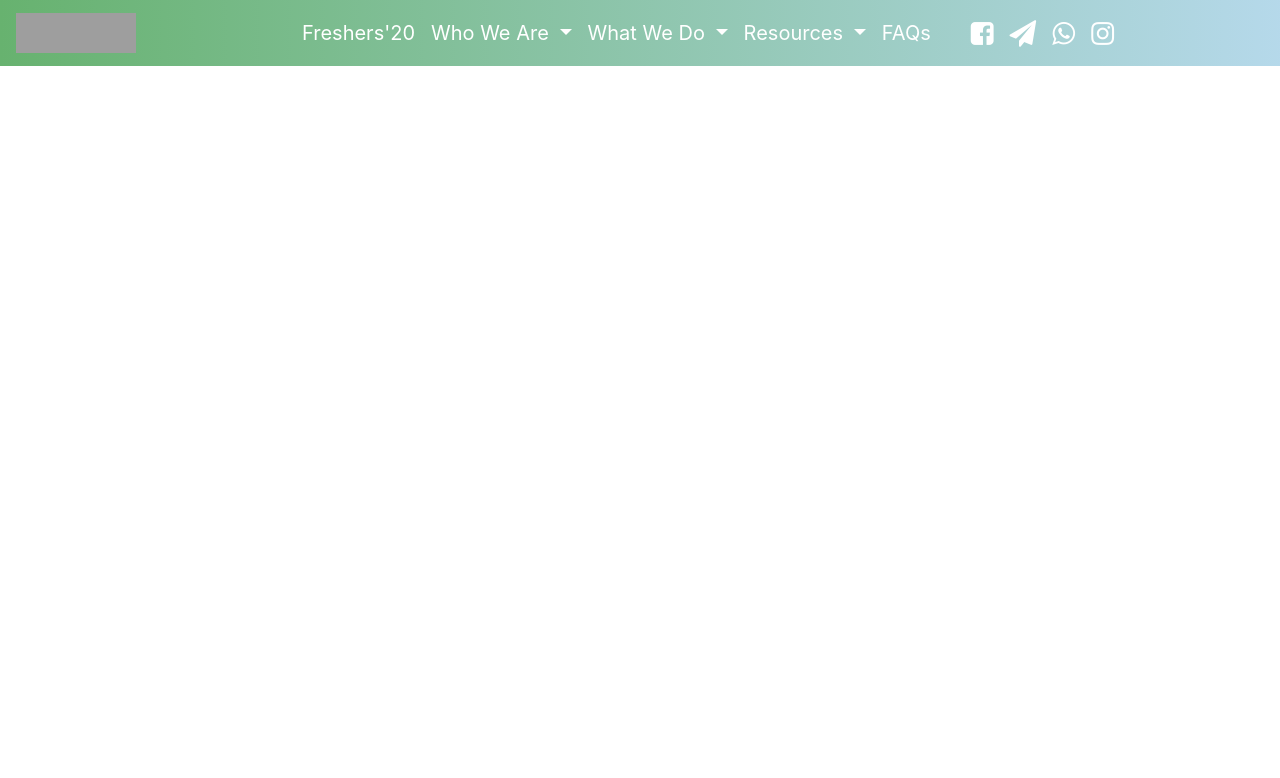
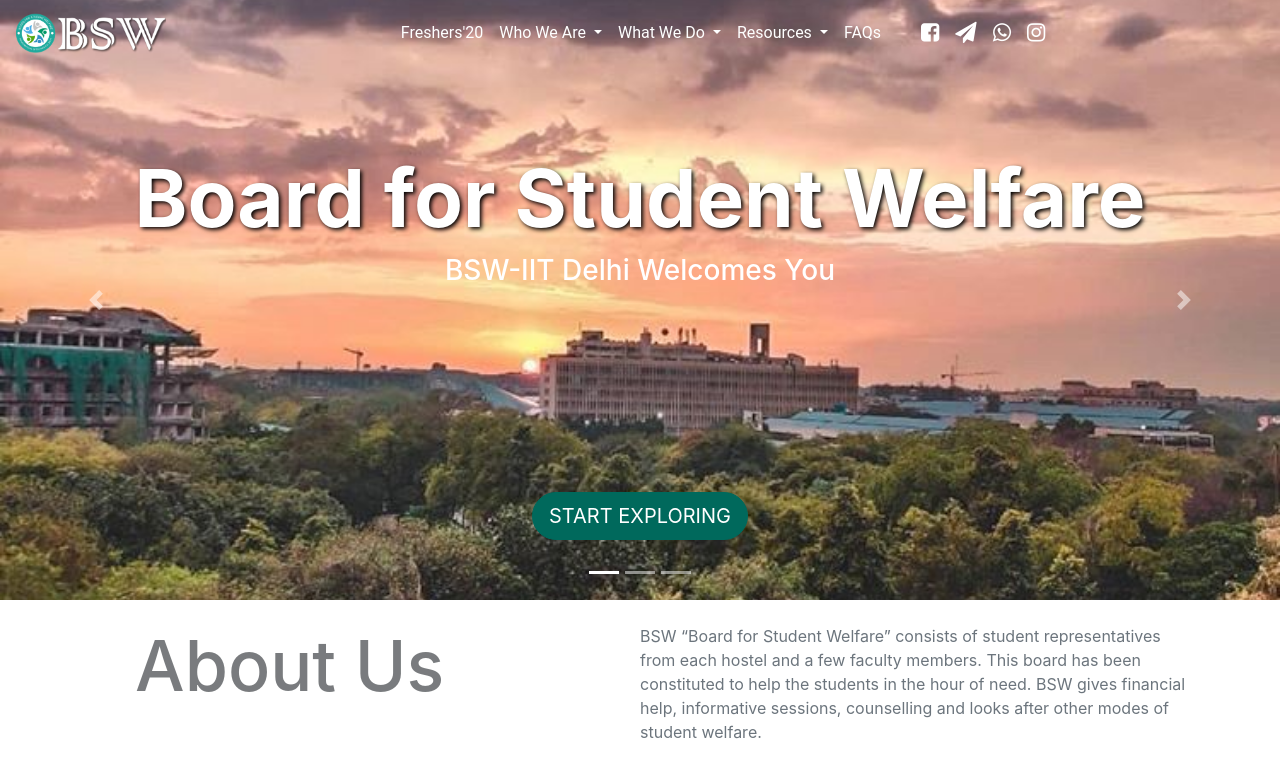
Before and after one commit to inductor69/BSW_Website_2020, a PHP site: page / in a window 1280 px wide. Shown: the top 778 px of the page. Run offline with PHP 8.4, Linux system fonts and the light colour scheme; some libraries are stand-ins or nearby versions; grey boxes are pictures that could not be loaded.

Commit message:
Carousel, About us added
index.css changed to style.css

```diff
--- /dev/null
+++ b/css/style.css
@@ -0,0 +1,86 @@
+.roboto-font {
+    font-family: 'Roboto', sans-serif;
+}
+
+/*.navbar{
+    /*background-color: rgb(0,105,92,0.9);
+}*/
+
+.navbar-nav a{
+        color: #fff;
+        text-decoration: none;
+        background-color: transparent;
+        -webkit-text-decoration-skip: objects;
+        font-weight: medium;
+        font-size: 1rem;
+}
+
+.navbar-toggler{
+    color: #fff;
+}
+/*.nav-link{
+    color:#fff;
+}*/
+#carouselExampleIndicators img {
+    height: 600px;
+}
+
+.main-text {
+    position: absolute;
+    top: 50px;
+    width: 100%;
+    color: #FFF;
+
+}
+.intro-text {
+    font-weight: 700;
+    font-size: 500%;
+    text-shadow: 2px 2px 4px #000000
+}
+.nav-colored {
+    /*background-color:rgb(0,105,92,0.9);*/
+    background-image: linear-gradient(90deg, #67B26F 0%, rgba(76,162,205,0.61) 100%);
+
+    border: none;
+    margin-top: -1px;
+}
+.nav-transparent {
+    background-color:transparent;
+    transition: linear;
+}
+
+.btn-lg {
+    background-color: #00695c;
+    border-color: #00695c;
+}
+
+.btn-primary{
+    border-radius: 100px;
+}
+
+#wrapper {
+    display: flex;
+}
+
+#left {
+    flex: 0 0 50%;
+}
+
+#right {
+    flex: 1;
+}
+
+
+/* Media Queries */
+/* Full Screen expanded nav for viewports smaller than 992px (lg) */
+
+@media (max-width:992px){
+    .navbar-nav {
+        height: 100vh !important;
+      }
+      .intro-text {
+
+        color: rgb(138, 106, 106);
+        font-size: 350%;
+    }
+    }
--- a/index.css
+++ /dev/null
@@ -1,23 +0,0 @@
-.navbar{
-    background-image: linear-gradient(90deg, #67B26F 0%, rgba(76,162,205,0.41) 100%);
-}
-
-.navbar-nav a{
-        color: #fff;
-        text-decoration: none;
-        background-color: transparent;
-        -webkit-text-decoration-skip: objects;
-        font-weight: medium;
-        font-size: 20px;
-}
-
-.navbar-toggler{
-    color: #fff;
-}
-
-/* Full Screen expanded nav for viewports smaller than 992px (lg) */
-@media (max-width:992px){
-.navbar-nav {
-    height: 100vh !important;
-  }
-}
--- a/index.php
+++ b/index.php
@@ -7,16 +7,19 @@
 
     <!-- Bootstrap CSS -->
     <link rel="stylesheet" href="https://maxcdn.bootstrapcdn.com/bootstrap/4.0.0/css/bootstrap.min.css" integrity="sha384-Gn5384xqQ1aoWXA+058RXPxPg6fy4IWvTNh0E263XmFcJlSAwiGgFAW/dAiS6JXm" crossorigin="anonymous">
-    <link rel="stylesheet" href="./index.css" type="text/css">
+    <link rel="stylesheet" href="https://use.fontawesome.com/releases/v5.0.13/css/all.css"
+          integrity="sha384-DNOHZ68U8hZfKXOrtjWvjxusGo9WQnrNx2sqG0tfsghAvtVlRW3tvkXWZh58N9jp" crossorigin="anonymous">
+    <link rel="stylesheet" href="css/style.css" type="text/css">
     <link href="https://stackpath.bootstrapcdn.com/font-awesome/4.7.0/css/font-awesome.min.css" rel="stylesheet" integrity="sha384-wvfXpqpZZVQGK6TAh5PVlGOfQNHSoD2xbE+QkPxCAFlNEevoEH3Sl0sibVcOQVnN" crossorigin="anonymous">
 
     <title>Hello, world!</title>
   </head>
   <body>
-    <nav class="navbar navbar-expand-lg">
+  <div class="roboto-font">
+    <nav id="myNav" class="navbar nav-transparent navbar-expand-lg mr-auto fixed-top">
 
         <a class="navbar-brand " href="#">
-            <img src="./Logo.svg" width="120" height="40" alt="">
+            <img src="images/bsw_logo.png" width="150" height="40" alt="">
         </a>
 
         <button class="navbar-toggler" type="button" data-toggle="collapse" data-target="#navbarNavDropdown" aria-controls="navbarNavDropdown" aria-expanded="false" aria-label="Toggle navigation">
@@ -76,6 +79,88 @@
                 </ul>
         </div>
     </nav>
+</div>
+
+<section id="carousel-section">
+
+    <div id="carouselExampleIndicators" class="carousel slide" data-ride="carousel" data-interval="4000">
+        <ol class="carousel-indicators">
+            <li data-target="#carouselExampleIndicators" data-slide-to="0" class="active"></li>
+            <li data-target="#carouselExampleIndicators" data-slide-to="1"></li>
+            <li data-target="#carouselExampleIndicators" data-slide-to="2"></li>
+        </ol>
+        <div class="carousel-inner">
+            <div class="carousel-item active">
+                <img class="d-block w-100 imagic" src="images/iitpyramid4.jpg" alt="First slide" style="object-fit: cover;">
+                <div class="carousel-caption " style="padding-bottom: 40px">
+
+
+
+             <a href="#about-us"> <button class="btn btn-primary text-uppercase btn-lg">start exploring</button></a>
+            </div>
+
+            </div>
+            <div class="carousel-item">
+                <img class="d-block w-100 imagic" src="images/iitpyramid2.jpg" alt="Second slide" style="object-fit: cover;">
+                <div class="carousel-caption " style="padding-bottom: 40px">
+
+
+               <a href="#about-us"> <button class="btn btn-primary text-uppercase btn-lg">start exploring</button></a>
+            </div>
+
+            </div>
+            <div class="carousel-item">
+                <img class="d-block w-100 imagic" src="images/team_pic.jpg" alt="Second slide" style="object-fit: cover;">
+
+                <div class="carousel-caption " style="padding-bottom: 40px">
+
+
+             <a href="#about-us"> <button class="btn btn-primary text-uppercase btn-lg">start exploring</button></a>
+            </div>
+            </div>
+
+            <a class="carousel-control-prev" href="#carouselExampleIndicators" role="button" data-slide="prev">
+                <span class="carousel-control-prev-icon" aria-hidden="true"></span>
+                <span class="sr-only">Previous</span>
+            </a>
+            <a class="carousel-control-next" href="#carouselExampleIndicators" role="button" data-slide="next">
+                <span class="carousel-control-next-icon" aria-hidden="true"></span>
+                <span class="sr-only">Next</span>
+
+
+            </a>
+        </div>
+
+        <div class="main-text text-center">
+            <div class="col-md-12 text-center " style="padding-top: 100px;">
+                <h1 class="intro-text">Board for Student Welfare</h1>
+                <h3 class="text-shado">BSW-IIT Delhi Welcomes You</h3>
+
+            </div>
+        </div>
+    </div>
+
+</section>
+
+<div id="about-us">
+  <br>
+    <div class="container">
+      <div id="wrapper">
+        <div id="left">
+          <h1 style="font-size:70px; opacity: 0.6; text-indent: 50px;">About Us</h1>
+        </div>
+        <div id="right">
+          <p class="  text-muted">BSW “Board for Student Welfare” consists of student
+            representatives from each hostel and a few faculty members. This
+            board has been constituted to help the students in the hour of need.
+            BSW gives financial help, informative sessions, counselling and looks after other modes of
+            student welfare.
+          </p>
+        </div>
+      </div>
+    </div>
+</div>
+
 
 
     <!-- Optional JavaScript -->
@@ -83,5 +168,23 @@
     <script src="https://code.jquery.com/jquery-3.2.1.slim.min.js" integrity="sha384-KJ3o2DKtIkvYIK3UENzmM7KCkRr/rE9/Qpg6aAZGJwFDMVNA/GpGFF93hXpG5KkN" crossorigin="anonymous"></script>
     <script src="https://cdnjs.cloudflare.com/ajax/libs/popper.js/1.12.9/umd/popper.min.js" integrity="sha384-ApNbgh9B+Y1QKtv3Rn7W3mgPxhU9K/ScQsAP7hUibX39j7fakFPskvXusvfa0b4Q" crossorigin="anonymous"></script>
     <script src="https://maxcdn.bootstrapcdn.com/bootstrap/4.0.0/js/bootstrap.min.js" integrity="sha384-JZR6Spejh4U02d8jOt6vLEHfe/JQGiRRSQQxSfFWpi1MquVdAyjUar5+76PVCmYl" crossorigin="anonymous"></script>
+
+    <!-- Ayush here -->
+    <script>
+    var myNav = document.getElementById('myNav');
+    window.onscroll = function () {
+      "use strict";
+      if (document.body.scrollTop >= 100 || document.documentElement.scrollTop >= 100 ) {
+          myNav.classList.add("nav-colored");
+          myNav.classList.remove("nav-transparent");
+          console.log("done1")
+      }
+      else {
+          myNav.classList.add("nav-transparent");
+          myNav.classList.remove("nav-colored");
+          console.log("done2")
+      }
+    };
+    </script>
   </body>
 </html>
```
Also changed, not shown: images/Logo.png (renamed from Logo.png), images/bsw_logo.png (added), images/iitpyramid2.jpg (added), images/iitpyramid3.jpg (added), images/iitpyramid4.jpg (added), images/team_pic.jpg (added), js/style.js (added).
